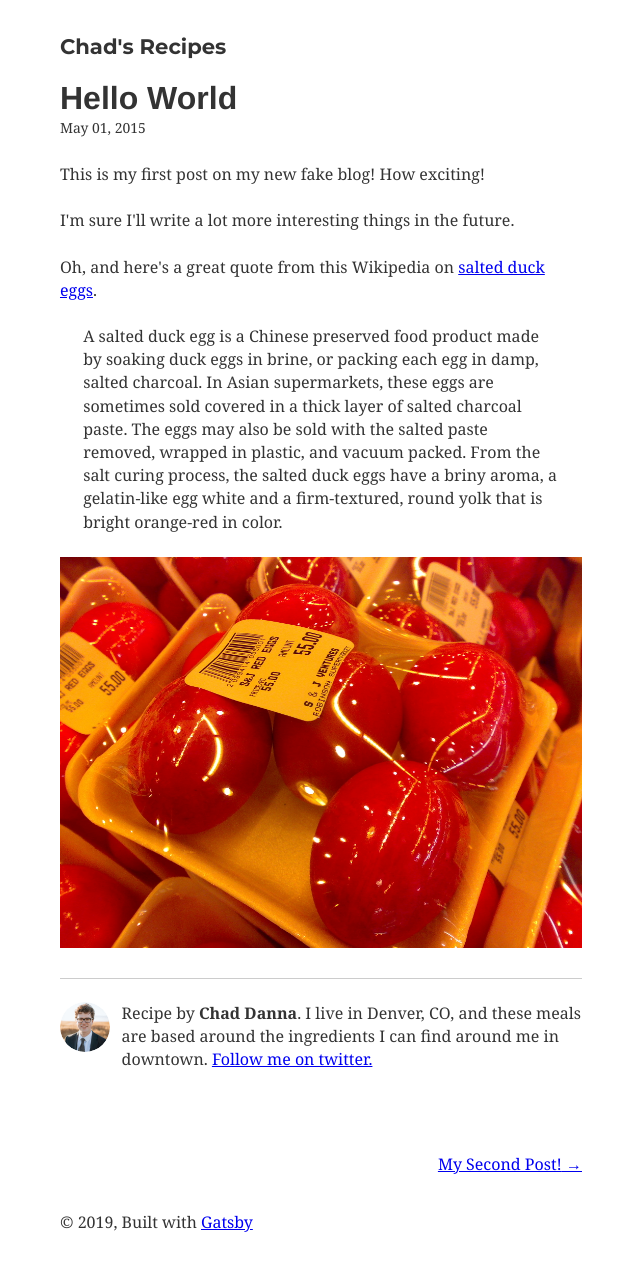
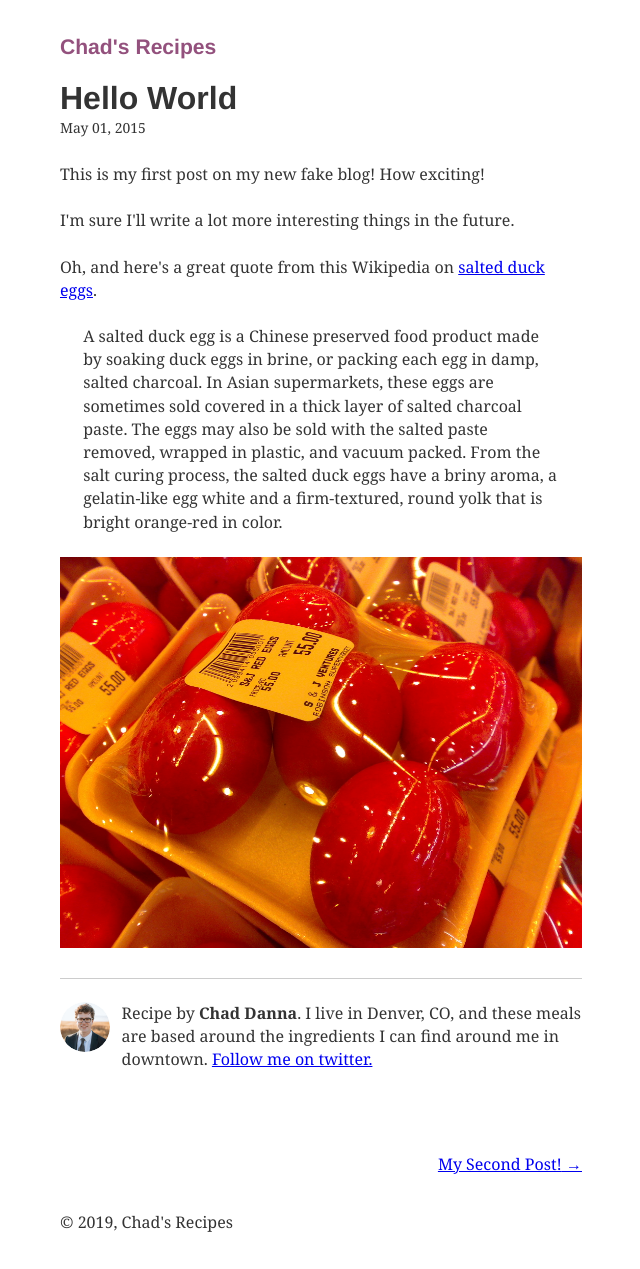
Before and after one commit to chaddanna/chads-recipes, a Gatsby site: page /hello-world/ in a window 1280 px wide. Shown: the whole page, without its empty margins (319-959 px from the left). Built offline with nearby package versions, Linux system fonts and the light colour scheme; Gatsby itself is replaced by a stand-in of ours; some packages are replaced by stand-ins of ours; what typography-theme-stow-lake would draw is missing.

Commit message:
Update layout styles and footer content

```diff
--- a/src/components/layout.js
+++ b/src/components/layout.js
@@ -20,6 +20,7 @@
         >
           <Link
             style={{
+              border: 0,
               boxShadow: `none`,
               textDecoration: `none`,
               color: `inherit`,
@@ -34,15 +35,15 @@
       header = (
         <h3
           style={{
-            fontFamily: `Montserrat, sans-serif`,
             marginTop: 0,
           }}
         >
           <Link
             style={{
+              border: 0,
               boxShadow: `none`,
               textDecoration: `none`,
-              color: `inherit`,
+              color: `#93517D`,
             }}
             to={`/`}
           >
@@ -62,11 +63,7 @@
       >
         <header>{header}</header>
         <main>{children}</main>
-        <footer>
-          © {new Date().getFullYear()}, Built with
-          {` `}
-          <a href="https://www.gatsbyjs.org">Gatsby</a>
-        </footer>
+        <footer>© {new Date().getFullYear()}, Chad's Recipes</footer>
       </div>
     )
   }
```
